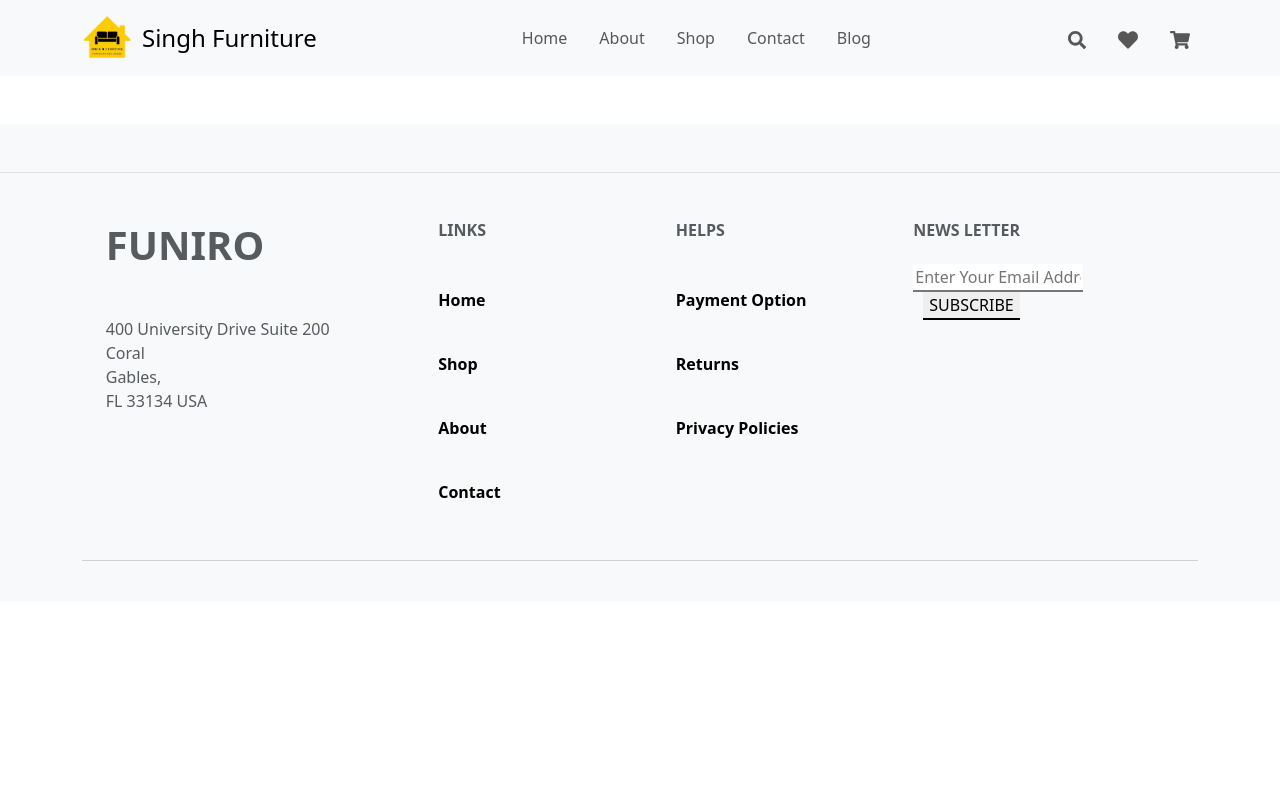
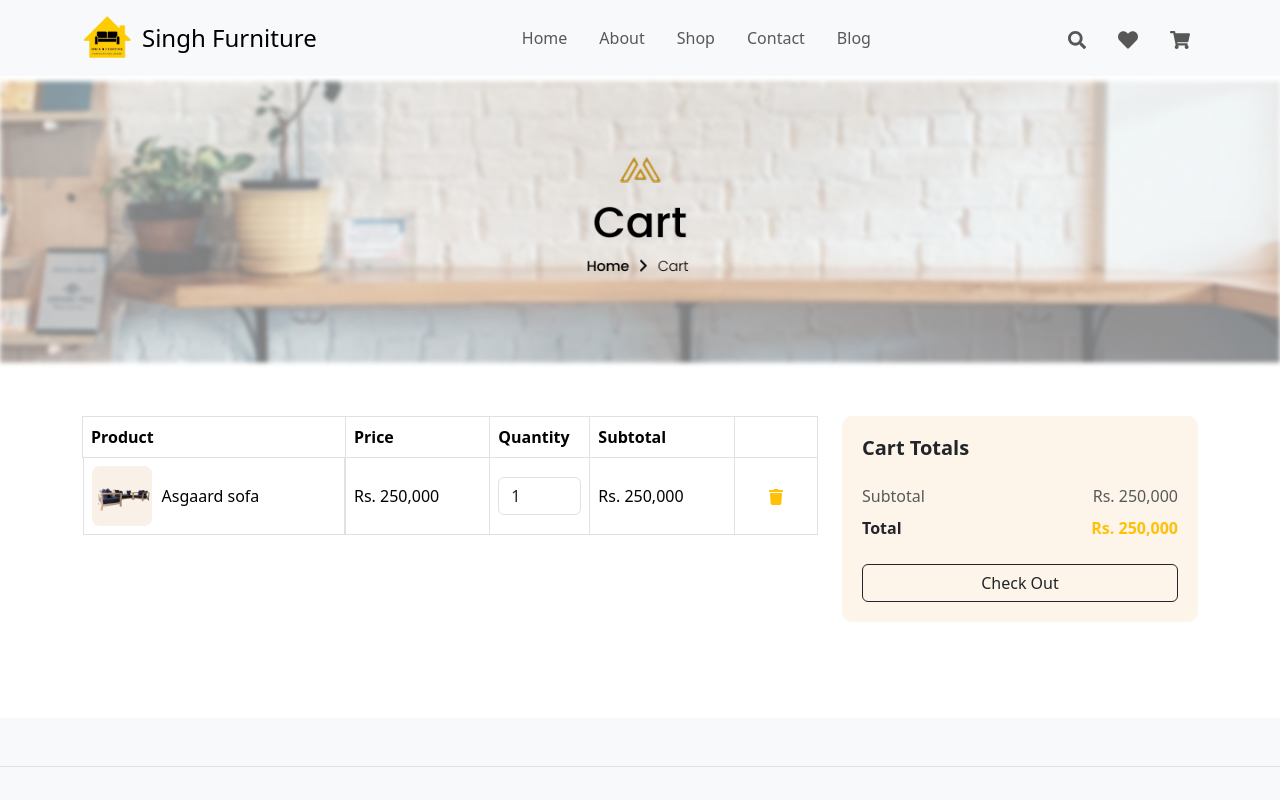
Before and after one commit to SumitB00/singhfurniture, a React (Create React App) app: page /cart in a window 1280 px wide. Shown: the top 800 px of the page. Built offline with nearby package versions, Linux system fonts and the light colour scheme.

Commit message:
some changes

```diff
--- a/src/Component/Navigation.jsx
+++ b/src/Component/Navigation.jsx
@@ -1,35 +1,77 @@
 import React, { useState } from "react";
-import "bootstrap/dist/css/bootstrap.min.css";
-import { Container, Nav, Navbar, Form, FormControl, Button } from "react-bootstrap";
+import {
+  Container,
+  Nav,
+  Navbar,
+  Form,
+  FormControl,
+  Button,
+  Offcanvas,
+  ListGroup,
+} from "react-bootstrap";
 import { FaSearch, FaShoppingCart, FaHeart } from "react-icons/fa";
 import Png from "../Component/assets/Singh Furniture Logo (2).png";
 import "../Component/Navigation.css";
+import P1 from "../Component/assets/chair1.png"
+import P2 from '../Component/assets/chair3.png'
 
 function Navigation() {
   const [showSearch, setShowSearch] = useState(false);
   const [query, setQuery] = useState("");
+  const [showCart, setShowCart] = useState(false);
 
   const handleSearch = (e) => {
     e.preventDefault();
     console.log("Searching for:", query);
-
   };
 
+  const cartItems = [
+    {
+      id: 1,
+      name: "Asgaard sofa",
+      price: 250000,
+      image: P2,
+    },
+    {
+      id: 2,
+      name: "Casaliving Wood",
+      price: 270000,
+      image: P1,
+    },
+  ];
+
+  const subtotal = cartItems.reduce((acc, item) => acc + item.price, 0);
+
   return (
+    <>
       <Navbar expand="lg" className="bg-body-tertiary px-3" sticky="top">
         <Container>
           <Navbar.Brand href="#home" className="d-flex align-items-center">
-          <img src={Png} alt="Logo" style={{ width: "50px", marginRight: "10px" }} />
+            <img
+              src={Png}
+              alt="Logo"
+              style={{ width: "50px", marginRight: "10px" }}
+            />
             <h1 className="fs-4 m-0">Singh Furniture</h1>
           </Navbar.Brand>
           <Navbar.Toggle aria-controls="basic-navbar-nav" />
           <Navbar.Collapse id="basic-navbar-nav">
             <Nav className="mx-auto text-center">
-            <Nav.Link href="/" className="mx-2">Home</Nav.Link>
-            <Nav.Link href="/about" className="mx-2">About</Nav.Link>
-            <Nav.Link href="/shop" className="mx-2">Shop</Nav.Link>
-            <Nav.Link href="/contact" className="mx-2">Contact</Nav.Link>
-            <Nav.Link href="/blog" className="mx-2">Blog</Nav.Link>
+              <Nav.Link href="/" className="mx-2">
+                Home
+              </Nav.Link>
+              <Nav.Link href="/about" className="mx-2">
+                About
+              </Nav.Link>
+              <Nav.Link href="/shop" className="mx-2">
+                Shop
+              </Nav.Link>
+              <Nav.Link href="/contact" className="mx-2">
+                Contact
+              </Nav.Link>
+              <Nav.Link href="/blog" className="mx-2">
+                Blog
+              </Nav.Link>
             </Nav>
             <Nav className="d-flex align-items-center">
               {showSearch ? (
@@ -41,7 +83,9 @@ function Navigation() {
                     value={query}
                     onChange={(e) => setQuery(e.target.value)}
                   />
-                <Button type="submit" variant="outline-success">Go</Button>
+                  <Button type="submit" variant="outline-dark">
+                    Go
+                  </Button>
                 </Form>
               ) : (
                 <Nav.Link href="#" className="me-3" onClick={() => setShowSearch(true)}>
@@ -51,13 +95,47 @@ function Navigation() {
               <Nav.Link href="#" className="me-3">
                 <FaHeart size={20} />
               </Nav.Link>
-            <Nav.Link href="#">
+              <Nav.Link href="#" onClick={() => setShowCart(true)}>
                 <FaShoppingCart size={20} />
               </Nav.Link>
             </Nav>
           </Navbar.Collapse>
         </Container>
       </Navbar>
+
+      {/* Cart Sidebar Offcanvas */}
+      <Offcanvas show={showCart} onHide={() => setShowCart(false)} placement="end">
+        <Offcanvas.Header closeButton>
+          <Offcanvas.Title>Shopping Cart</Offcanvas.Title>
+        </Offcanvas.Header>
+        <Offcanvas.Body>
+          {cartItems.map((item) => (
+            <ListGroup key={item.id} className="mb-3">
+              <ListGroup.Item className="d-flex align-items-center">
+                <img
+                  src={item.image}
+                  alt={item.name}
+                  className="me-3"
+                  width="60"
+                  height="60"
+                />
+                <div>
+                  <div>{item.name}</div>
+                  <div className="text-muted">Rs. {item.price.toLocaleString()}</div>
+                </div>
+              </ListGroup.Item>
+            </ListGroup>
+          ))}
+
+          <hr />
+          <h5 className="text-end">Subtotal: Rs. {subtotal.toLocaleString()}</h5>
+          <div className="d-grid gap-2 mt-3">
+            <Button variant="dark">Checkout</Button>
+            <Button variant="outline-secondary" href="/cart">Go to Cart</Button>
+          </div>
+        </Offcanvas.Body>
+      </Offcanvas>
+    </>
   );
 }
 
--- /dev/null
+++ b/src/Component/Pages/Cart.jsx
@@ -0,0 +1,89 @@
+import React from 'react'
+import S1 from "../assets/cart.png"
+import { Container, Row, Col, Table, Button, Form } from "react-bootstrap";
+import chair1 from "../assets/chair1.png"; // adjust path accordingly
+import { FaTrash } from "react-icons/fa";
+export const Cart = () => {
+    const cartItems = [
+        {
+          id: 1,
+          name: "Asgaard sofa",
+          price: 250000,
+          quantity: 1,
+          image: chair1,
+        },
+      ];
+
+      const subtotal = cartItems.reduce((acc, item) => acc + item.price * item.quantity, 0);
+  return (
+ <>
+    <img src={S1} class="img-fluid w-100" alt="Banner" />
+    <Container className="py-5" >
+      <Row>
+        {/* Cart Table */}
+        <Col lg={8} sm={12}>
+          <Table responsive bordered className="align-middle none">
+            <thead style={{ backgroundColor: "#fdf4ea" }}>
+              <tr>
+                <th>Product</th>
+                <th>Price</th>
+                <th style={{ width: "100px" }}>Quantity</th>
+                <th>Subtotal</th>
+                <th></th>
+              </tr>
+            </thead>
+            <tbody>
+              {cartItems.map((item) => (
+                <tr key={item.id}>
+                  <td className="d-flex align-items-center">
+                    <img
+                      src={item.image}
+                      alt={item.name}
+                      style={{ width: "60px", height: "60px", marginRight: "10px" }}
+                    />
+                    <span>{item.name}</span>
+                  </td>
+                  <td>Rs. {item.price.toLocaleString()}</td>
+                  <td>
+                    <Form.Control type="number" value={item.quantity} min={1} />
+                  </td>
+                  <td>Rs. {(item.price * item.quantity).toLocaleString()}</td>
+                  <td className="text-center">
+                    <Button variant="link" className="text-warning">
+                      <FaTrash />
+                    </Button>
+                  </td>
+                </tr>
+              ))}
+            </tbody>
+          </Table>
+        </Col>
+
+        {/* Cart Totals */}
+        <Col lg={4} sm={12}>
+          <div
+            style={{
+              backgroundColor: "#fdf4ea",
+              padding: "20px",
+              borderRadius: "10px",
+            }}
+          >
+            <h5 className="fw-bold mb-4">Cart Totals</h5>
+            <div className="d-flex justify-content-between mb-2">
+              <span className="text-muted">Subtotal</span>
+              <span className="text-muted">Rs. {subtotal.toLocaleString()}</span>
+            </div>
+            <div className="d-flex justify-content-between mb-4">
+              <span className="fw-bold">Total</span>
+              <span className="fw-bold text-warning">Rs. {subtotal.toLocaleString()}</span>
+            </div>
+            <Button variant="outline-dark" className="w-100">
+              Check Out
+            </Button>
+          </div>
+        </Col>
+      </Row>
+    </Container>
+ </>
+  )
+}
--- a/src/Component/Routers.js
+++ b/src/Component/Routers.js
@@ -6,6 +6,7 @@ import { Shop } from "./Pages/Shop";
 import Contact from './Pages/Contact';
 import Asgard from '../Component/Pages/Asgard'
 import { Blog } from './Pages/Blog';
+import { Cart } from './Pages/Cart';
 export default function Routers() {
   return (
     <BrowserRouter>
@@ -16,6 +17,7 @@ export default function Routers() {
         <Route path="/contact" element={<Contact/>} />
         <Route path="/asgard" element={<Asgard/>} />
         <Route path="/blog" element={<Blog/>} />
+        <Route path="/cart" element={<Cart/>} />
       </Routes>
     </BrowserRouter>
   );
```
Also changed, not shown: src/Component/assets/cart.png (added). Lines whose indentation alone changed are shown as unchanged.
